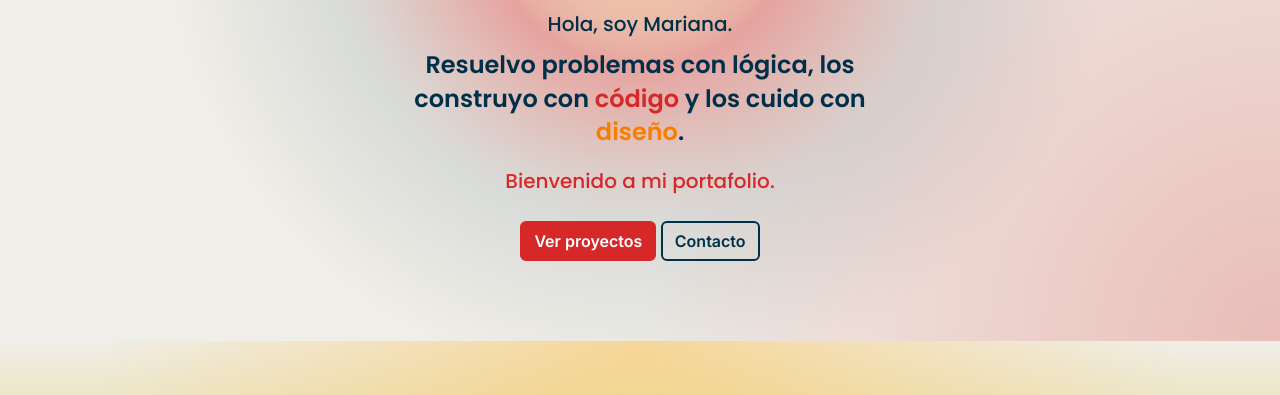
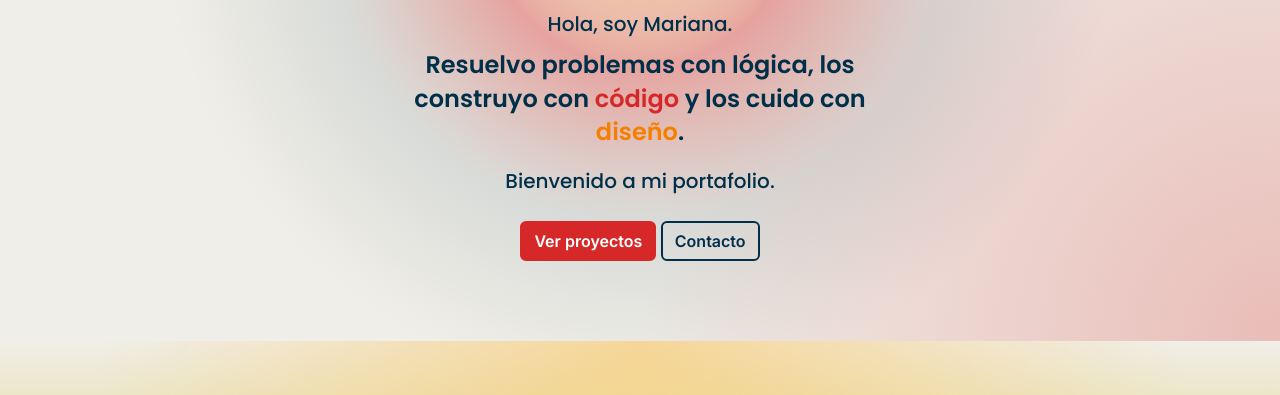
Before and after one commit to Marirrn/portafolio-web, a plain HTML site: page index.html in a window 1280 px wide. Shown: the part 272-667 px from the top of the page. Drawn offline with nearby package versions, Linux system fonts and the light colour scheme.

Commit message:
Change hero-bienvenida color from rojo to azul

```diff
--- a/css/portafolio.css
+++ b/css/portafolio.css
@@ -1016,7 +1016,7 @@ code, .etiqueta-tecnologia { font-family: 'JetBrains Mono', monospace; }
 .hero-lema .resalta-azul { color: var(--azul); }
 .hero-lema .resalta-rojo { color: var(--rojo); }
 .hero-lema .resalta-naranja { color: var(--vivid-tangerine); }
-.hero-bienvenida { font-family: 'Poppins', Arial, sans-serif; font-weight: 500; font-size: 1.25rem; color: var(--rojo); margin-bottom: 1.5rem; }
+.hero-bienvenida { font-family: 'Poppins', Arial, sans-serif; font-weight: 500; font-size: 1.25rem; color: var(--azul); margin-bottom: 1.5rem; }
 .lista-habilidades { padding-left: 1.1rem; margin: 0; }
 .lista-habilidades li { margin-bottom: .35rem; }
 
```
